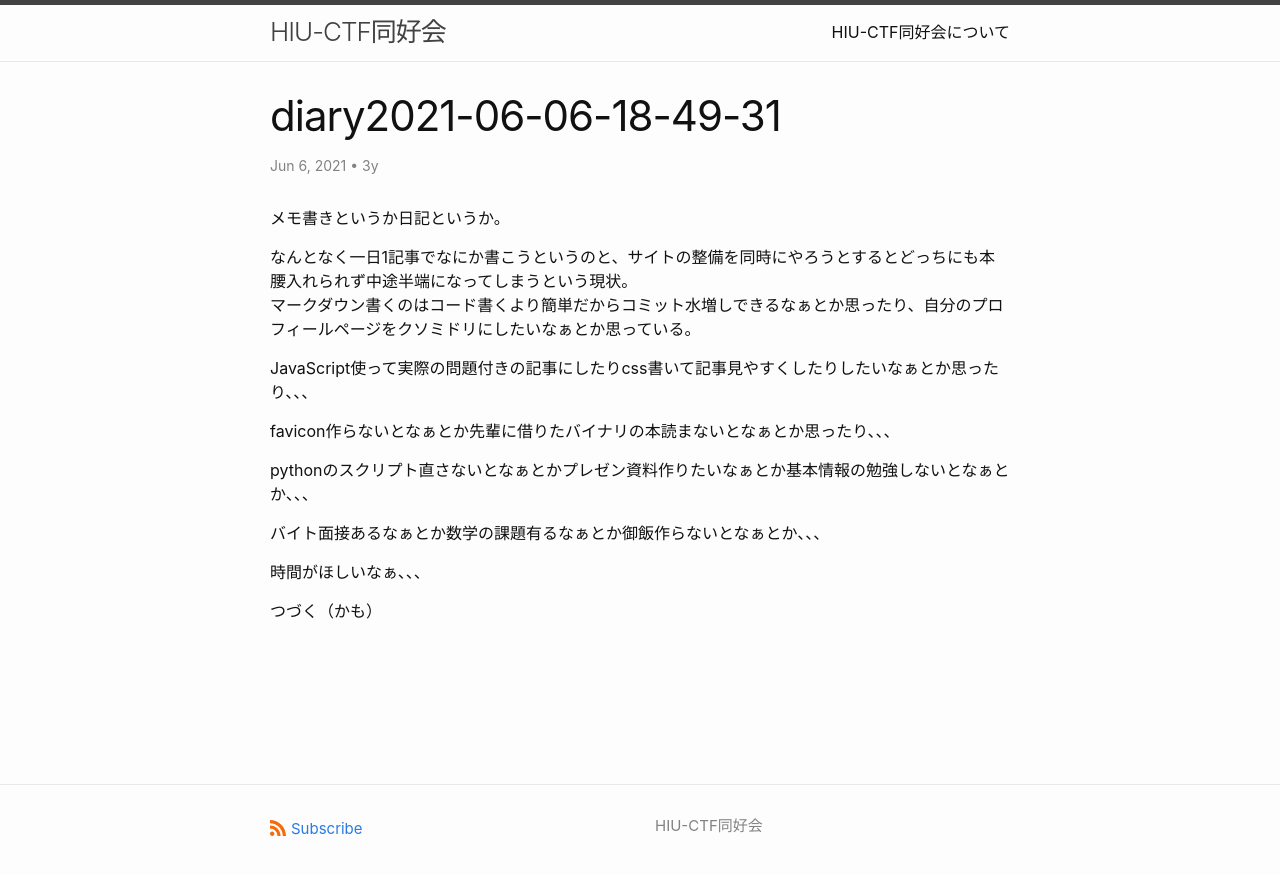
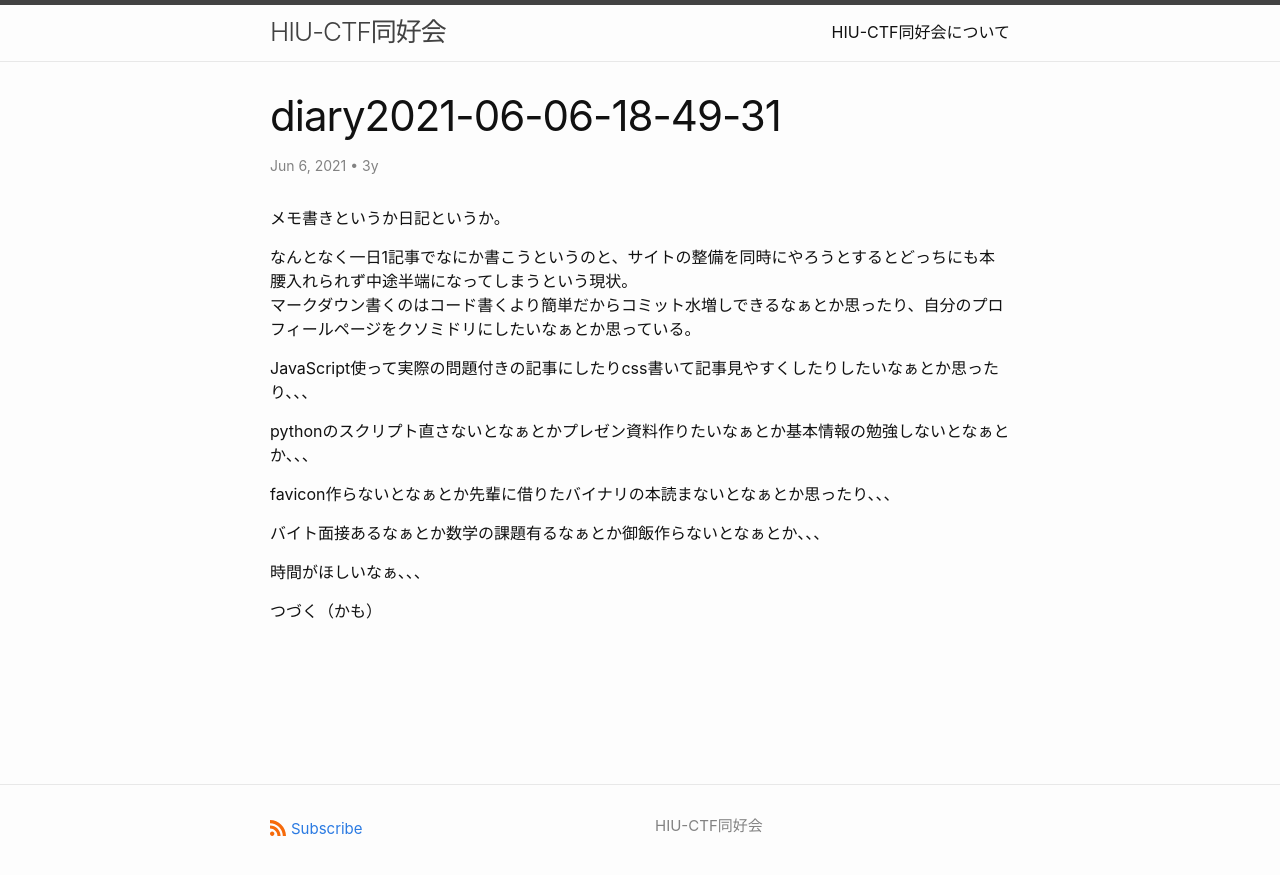
Before and after one commit to hiuctf/hiuctf.github.io, a Jekyll site: the page built from _posts/2021-06-06-diary20210606184955.markdown, in a window 1280 px wide. Shown: the top 875 px of the page. Built offline with Jekyll 4.4.1, drawn with Linux system fonts in a browser that asks for light colours.

Commit message:
update article

```diff
--- a/_posts/2021-06-06-diary20210606184955.markdown
+++ b/_posts/2021-06-06-diary20210606184955.markdown
@@ -21,9 +21,9 @@ date: 2021-06-06 18:49:58 +0900
 
 JavaScript使って実際の問題付きの記事にしたりcss書いて記事見やすくしたりしたいなぁとか思ったり、、、
 
+pythonのスクリプト直さないとなぁとかプレゼン資料作りたいなぁとか基本情報の勉強しないとなぁとか、、、
+
 favicon作らないとなぁとか先輩に借りたバイナリの本読まないとなぁとか思ったり、、、
-
-pythonのスクリプト直さないとなぁとかプレゼン資料作りたいなぁとか基本情報の勉強しないとなぁとか、、、
 
 バイト面接あるなぁとか数学の課題有るなぁとか御飯作らないとなぁとか、、、
 
```
